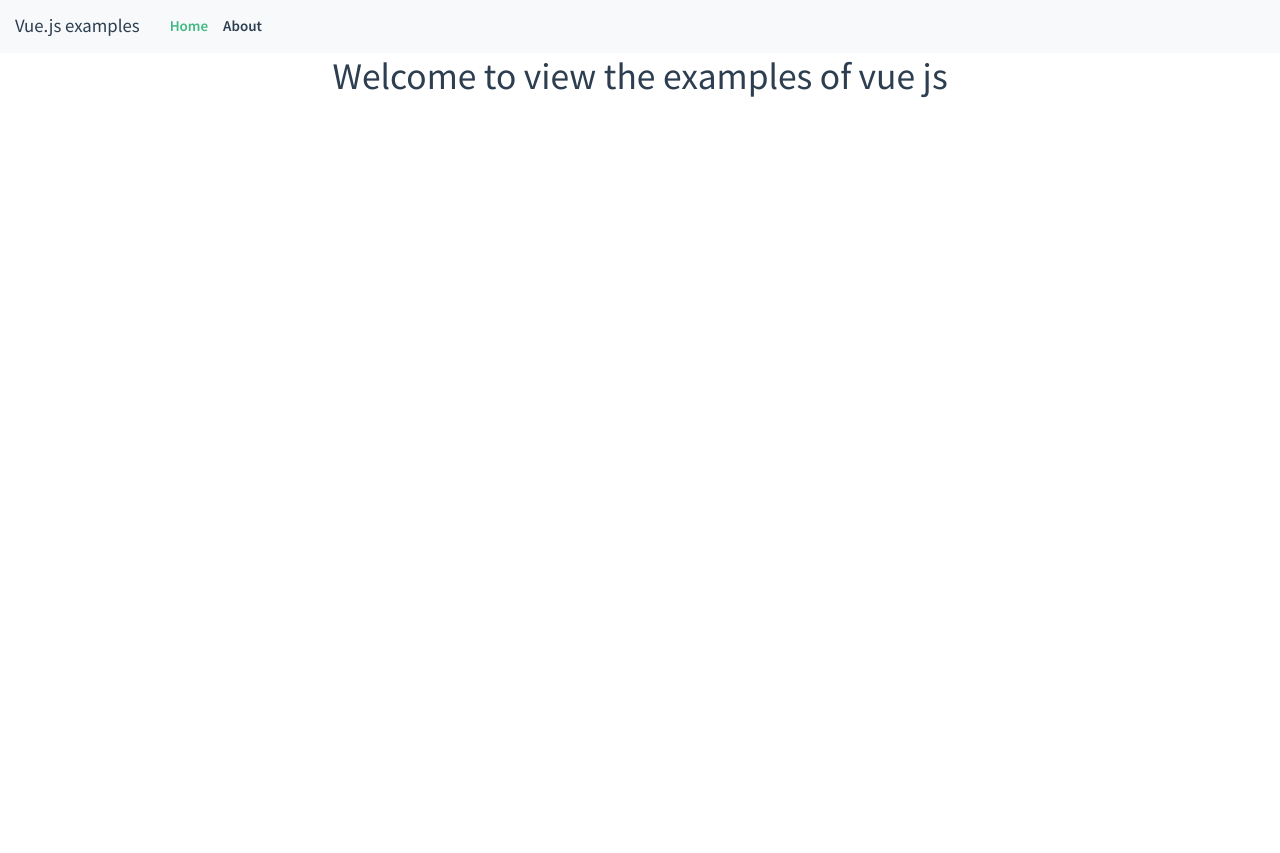
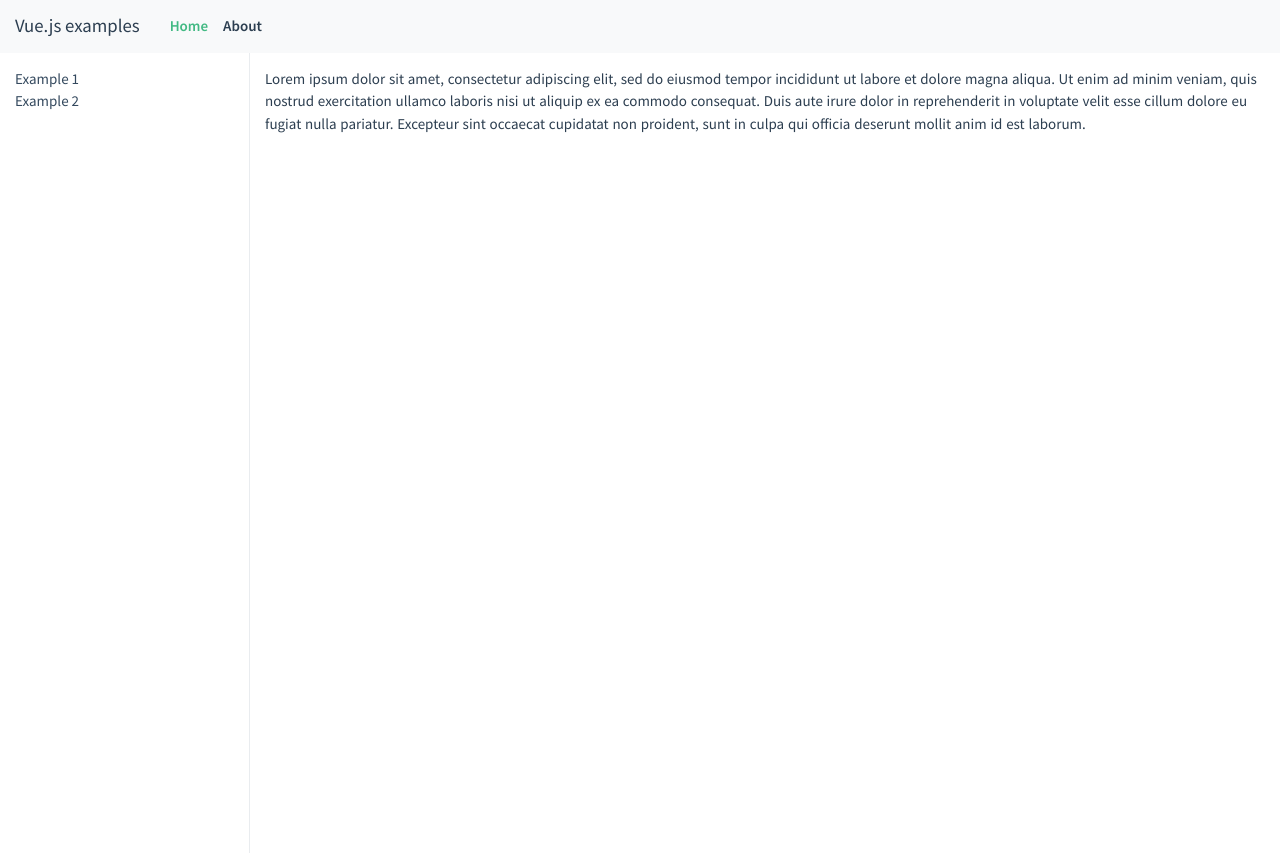
Before and after one commit to paul58914080/vuejs-examples, a Vue app: page / in a window 1280 px wide. Before the commit the page ends 800 px from the top, so only its background shows below. Built offline with nearby package versions, Linux system fonts and the light colour scheme.

Commit message:
layout the new homepage

```diff
--- a/src/views/home/Home.vue
+++ b/src/views/home/Home.vue
@@ -11,5 +11,5 @@ import HelloWorld from '@/components/helloworld/HelloWorld.vue'; // @ is an alia
 })
 export default class Home extends Vue {}
 </script>
-<style scoped="scss" src="./home.scss">
+<style lang="scss" scoped="scss" src="./home.scss">
 </style>
--- a/src/views/home/home.html
+++ b/src/views/home/home.html
@@ -1,3 +1,19 @@
 <div class="home">
-    <HelloWorld msg="Welcome to Your Vue.js + TypeScript App"/>
+    <div class="sidebar">
+        <ul>
+            <li class="nav-item">
+                <router-link to="/example1">Example 1</router-link>
+            </li>
+            <li class="nav-item">
+                <router-link to="/example2">Example 2</router-link>
+            </li>
+        </ul>
+    </div>
+    <div class="content">
+       <p> Lorem ipsum dolor sit amet, consectetur adipiscing elit, sed do eiusmod tempor incididunt ut labore et dolore
+        magna aliqua. Ut enim ad minim veniam, quis nostrud exercitation ullamco laboris nisi ut aliquip ex ea commodo
+        consequat. Duis aute irure dolor in reprehenderit in voluptate velit esse cillum dolore eu fugiat nulla
+        pariatur. Excepteur sint occaecat cupidatat non proident, sunt in culpa qui officia deserunt mollit anim id est
+        laborum.</p>
+    </div>
 </div>
--- a/src/views/home/home.scss
+++ b/src/views/home/home.scss
@@ -0,0 +1,58 @@
+@import '../../styles/styles.scss';
+
+.home {
+  height: 100vh;
+  display: flex;
+  flex-direction: row;
+  margin: 0;
+  padding: 0;
+
+  .sidebar {
+    flex-grow: 2;
+    height: 100vh;
+    display: flex;
+    flex-direction: column;
+    padding: 15px;
+    border-right: 1px solid $gray-200;
+    min-width: 250px;
+    ul {
+      margin: 0;
+      padding: 0;
+    }
+    ul li {
+      display: block;
+      text-align: left;
+    }
+    .nav-item {
+      a {
+        font-weight: 400;
+        color: $font-color;
+        font-size: 15px;
+        &:hover {
+          text-decoration: none;
+          color: $font-color-active;
+        }
+        &.router-link-exact-active {
+          color: $font-color-active;
+        }
+      }
+    }
+  }
+
+  .content {
+    flex-grow: 8;
+    flex-shrink: 1;
+    height: 100vh;
+    display: flex;
+    flex-direction: column;
+    padding: 15px;
+    font-family: $font-family;
+    p {
+      word-spacing: 0.05em;
+      font-size: 15px;
+      -webkit-font-smoothing: antialiased;
+      text-align: left;
+      word-wrap: break-word;
+    }
+  }
+}
```
